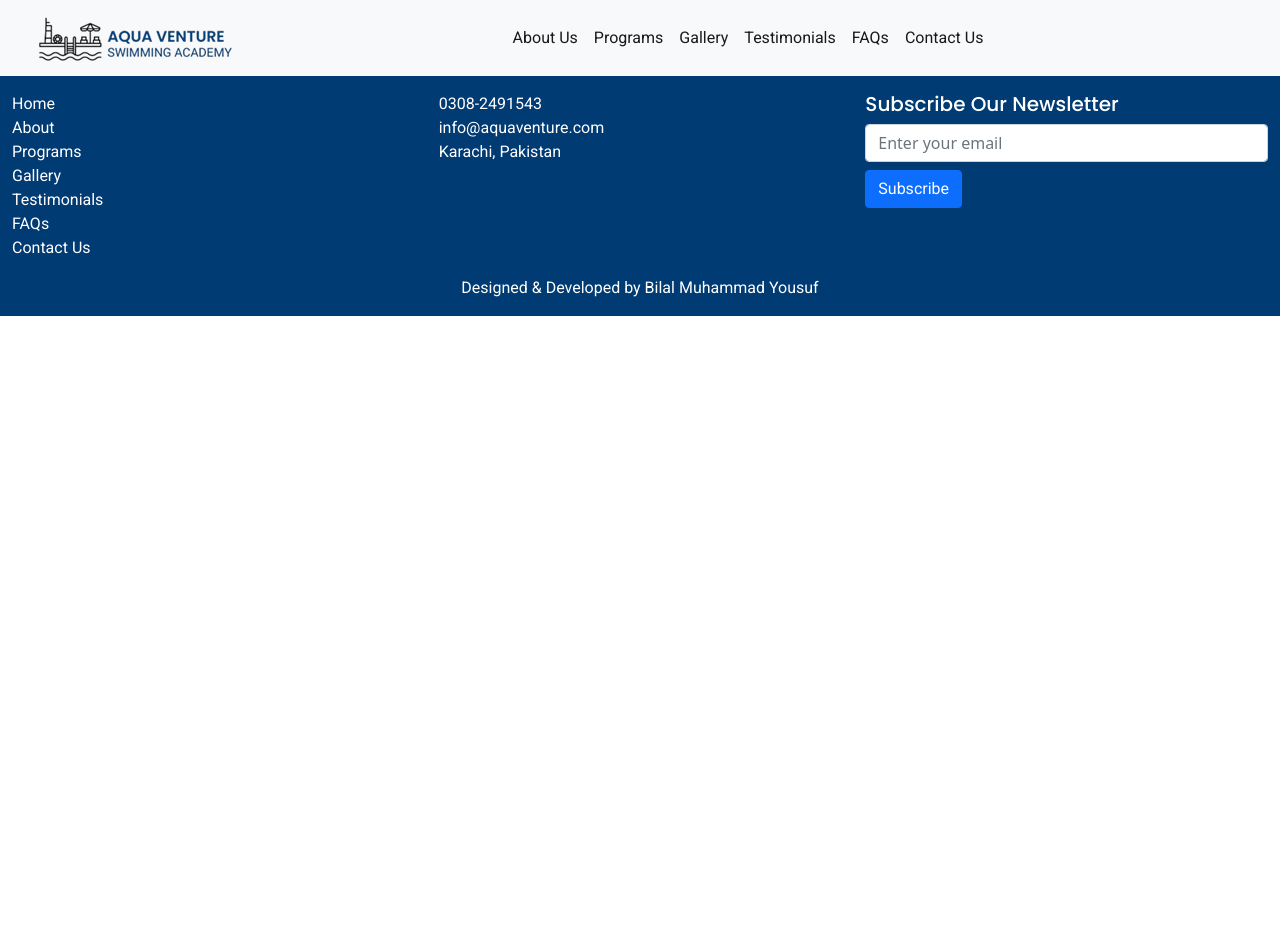
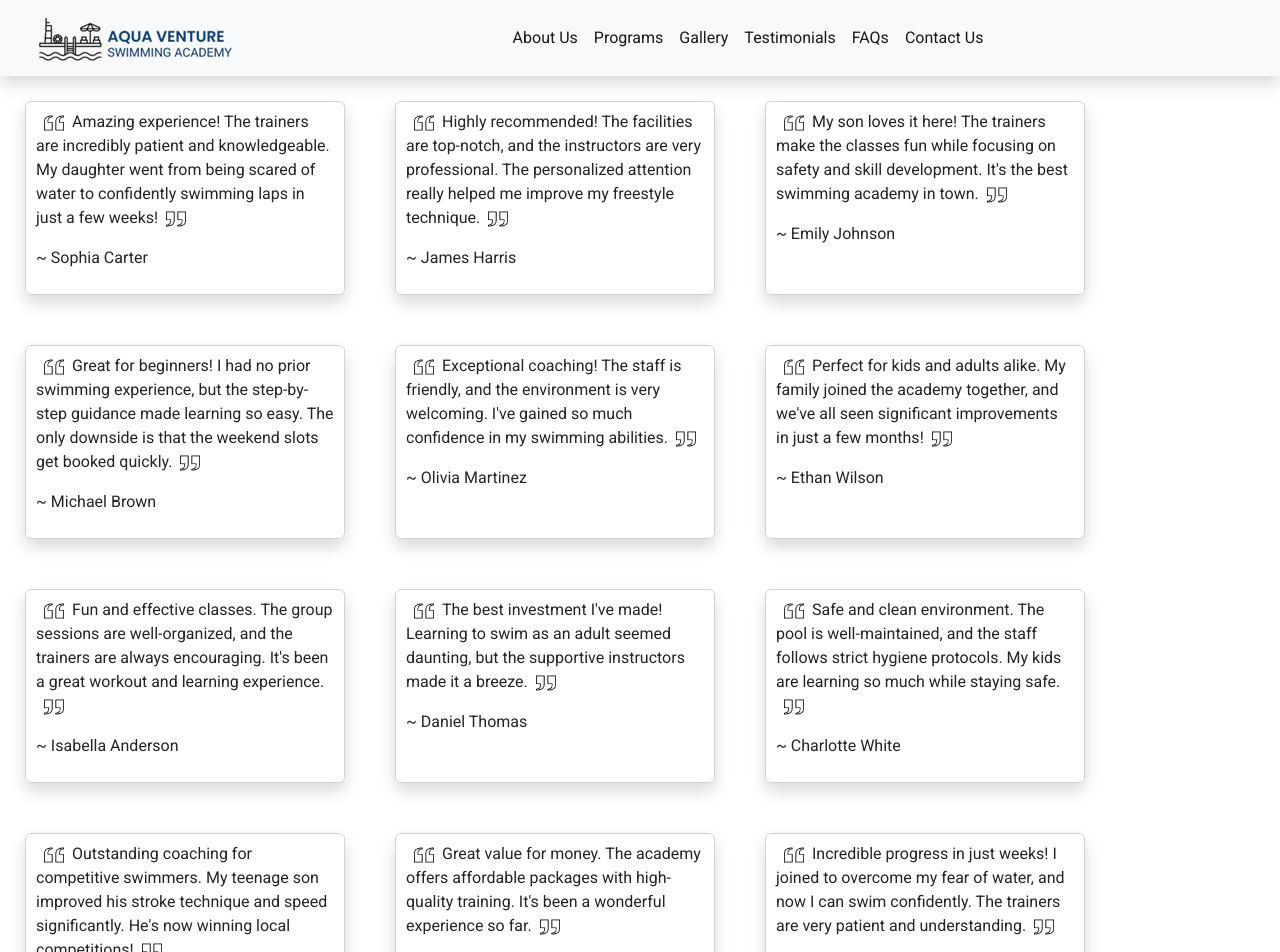
Before and after one commit to Bilal-19/swimming-academy-website, a React (Vite) app: page /testimonials in a window 1280 px wide. Shown: the top 952 px of the page. Before the commit the page ends 800 px from the top, so only its background shows below. Built offline with nearby package versions, Linux system fonts and the light colour scheme.

Commit message:
Developed and Optimized Testimonials Page.

```diff
--- /dev/null
+++ b/src/Data/FeedbackObject.jsx
@@ -0,0 +1,62 @@
+export const FeedbackData = [
+    {
+        id: 1,
+        message: "Amazing experience! The trainers are incredibly patient and knowledgeable. My daughter went from being scared of water to confidently swimming laps in just a few weeks!",
+        reviewerName: "Sophia Carter"
+    },
+    {
+        id: 2,
+        message: "Highly recommended! The facilities are top-notch, and the instructors are very professional. The personalized attention really helped me improve my freestyle technique.",
+        reviewerName: "James Harris"
+    },
+    {
+        id: 3,
+        message: "My son loves it here! The trainers make the classes fun while focusing on safety and skill development. It's the best swimming academy in town.",
+        reviewerName: "Emily Johnson"
+    },
+    {
+        id: 4,
+        message: "Great for beginners! I had no prior swimming experience, but the step-by-step guidance made learning so easy. The only downside is that the weekend slots get booked quickly.",
+        reviewerName: "Michael Brown"
+    },
+    {
+        id: 5,
+        message: "Exceptional coaching! The staff is friendly, and the environment is very welcoming. I've gained so much confidence in my swimming abilities.",
+        reviewerName: "Olivia Martinez"
+    },
+    {
+        id: 6,
+        message: "Perfect for kids and adults alike. My family joined the academy together, and we've all seen significant improvements in just a few months!",
+        reviewerName: "Ethan Wilson"
+    },
+    {
+        id: 7,
+        message: "Fun and effective classes. The group sessions are well-organized, and the trainers are always encouraging. It's been a great workout and learning experience.",
+        reviewerName: "Isabella Anderson"
+    },
+    {
+        id: 8,
+        message: "The best investment I've made! Learning to swim as an adult seemed daunting, but the supportive instructors made it a breeze.",
+        reviewerName: "Daniel Thomas"
+    },
+    {
+        id: 9,
+        message: "Safe and clean environment. The pool is well-maintained, and the staff follows strict hygiene protocols. My kids are learning so much while staying safe.",
+        reviewerName: "Charlotte White"
+    },
+    {
+        id: 10,
+        message: "Outstanding coaching for competitive swimmers. My teenage son improved his stroke technique and speed significantly. He's now winning local competitions!",
+        reviewerName: "Benjamin Rodriguez"
+    },
+    {
+        id: 11,
+        message: "Great value for money. The academy offers affordable packages with high-quality training. It's been a wonderful experience so far.",
+        reviewerName: "Amelia Walker"
+    },
+    {
+        id: 12,
+        message: "Incredible progress in just weeks! I joined to overcome my fear of water, and now I can swim confidently. The trainers are very patient and understanding.",
+        reviewerName: "Alexander Hall"
+    },
+]
--- a/src/Pages/Testimonials.jsx
+++ b/src/Pages/Testimonials.jsx
@@ -1,11 +1,33 @@
 import React from "react";
 import Header from "../Components/Header"
 import Footer from "../Components/Footer"
+import { FeedbackData } from "../Data/FeedbackObject";
 
 export default function Testimonials() {
     return (
         <>
             <Header />
+
+            <div class="container-fluid">
+                <div class="row">
+                    {FeedbackData.map((value, index) => {
+                        return (
+                            <>
+                                <div class="col-md-3 user-review-card shadow">
+                                    <p>
+                                        <img src="open.png" alt="" className="mx-2 img-fluid" />
+                                        {value.message}
+                                        <img src="close.png" alt="" className="mx-2 img-fluid close" />
+                                    </p>
+
+                                    <p>~ {value.reviewerName}</p>
+                                </div>
+                            </>
+                        )
+                    })}
+                </div>
+            </div>
+
             <Footer />
         </>
     )
--- a/src/index.css
+++ b/src/index.css
@@ -127,7 +127,8 @@ button:hover {
   border-radius: 6px;
 }
 
-.carousel-control-prev, .carousel-control-next {
+.carousel-control-prev,
+.carousel-control-next {
   background-color: #003b73 !important;
   height: fit-content;
   width: fit-content;
@@ -136,12 +137,27 @@ button:hover {
   border-radius: 50%;
 }
 
-.carousel-control-prev:hover, .carousel-control-next:hover{
+.carousel-control-prev:hover,
+.carousel-control-next:hover {
   background-color: #003b73;
 }
 
+.user-review-card {
+  border: 1px solid #d3d2d2;
+  border-radius: 6px;
+  margin: 25px;
+  padding: 8px 10px;
+}
+
+.user-review-card img {
+  height: 20px;
+  width: 20px;
+}
+
+
 /* Media Query */
 @media screen and (max-width: 768px) {
+
   .highlight-cards,
   .trainer-card,
   .program-card {
```
Also changed, not shown: public/close.png (added), public/open.png (added).
